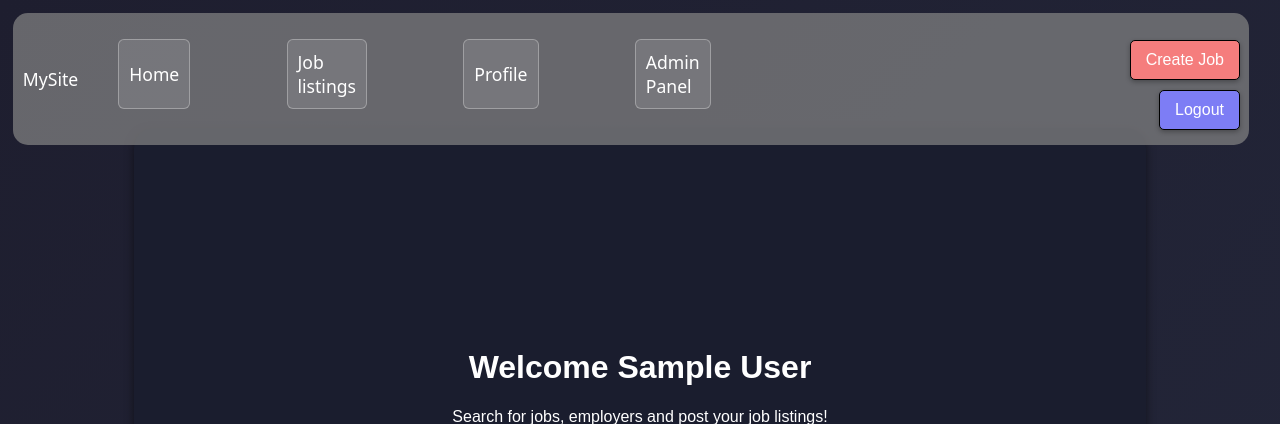
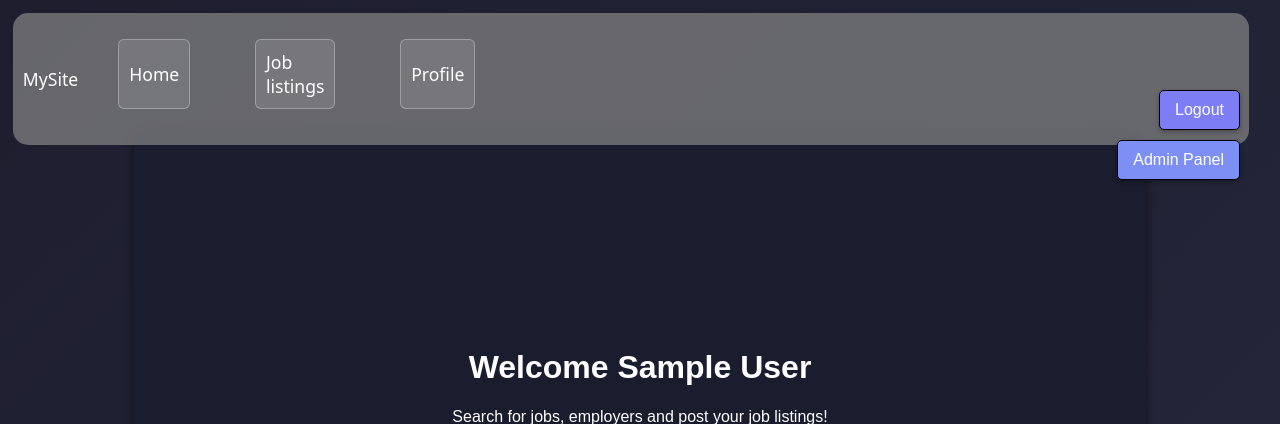
Before and after one commit to van-cpu/COSC-360-Project, a PHP site: page / in a window 1280 px wide. Shown: the top 424 px of the page. Run offline with PHP 8.4, Linux system fonts and the light colour scheme; the visitor is signed in with stand-in values (Sample User, id 1); data that the repository does not hold is empty.

Commit message:
Added admin button for only the Admin

```diff
--- a/Frontend/css/common.css
+++ b/Frontend/css/common.css
@@ -103,5 +103,23 @@
     background-color: rgb(139, 0, 0);
 }
 
+#adminPanel {
+    position: absolute;
+    top: 140px;
+    right: 40px;
+    background-color: rgb(125, 143, 245);
+    border: black 1px solid;
+    color: white;
+    padding: 10px 15px;
+    text-decoration: none;
+    border-radius: 5px;
+    box-shadow: 0 2px 5px rgba(0, 0, 0, 0.3);
+    z-index: 1000;
+}
+
+#adminPanel:hover {
+    background-color: rgb(139, 0, 0);
+}
+
 #profile-image{max-width: 200px;
 width: 200px;}
--- a/Frontend/index.php
+++ b/Frontend/index.php
@@ -19,6 +19,9 @@
         echo "<h1> Welcome ".$_SESSION['name']."</h1>";
         if ($_SESSION['role'] === 'employer') {
             echo '<a href="create-job.php" id="createJob">Create Job</a>';
+
+        }else if ($_SESSION['role'] === 'admin') {
+            echo '<a href="admin.php" id="adminPanel">Admin Panel</a>';
 
         }
         }else{
--- a/Frontend/js/common.js
+++ b/Frontend/js/common.js
@@ -8,7 +8,7 @@
         <li><a href="index.php"class="link">Home</a></li>
         <li><a href="job-listings.php" class="link">Job listings</a></li>
         <li><a href="profile-seeker.php"class="link">Profile</a></li>
-        <li><a href="admin.php"class="link">Admin Panel</a></li>
+
     </ul>
 </nav>
 `;
```
